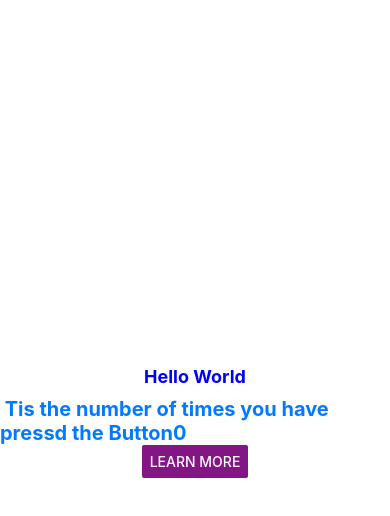
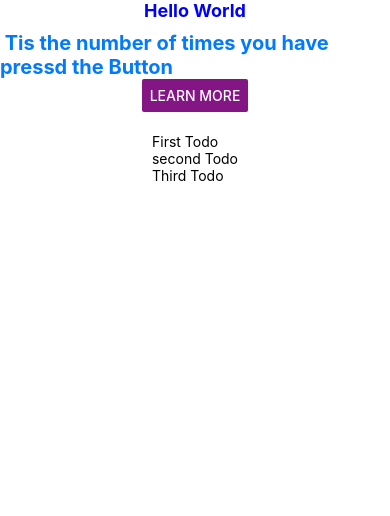
Before and after one commit to hugomvera/ReactNativeDemo, a React Native app: screen / in a window 390 px wide. Shown: the top 516 px of the page. Built offline with nearby package versions, Linux system fonts and the light colour scheme.

Commit message:
this is the video after creating the flatlist and rendering a static data

```diff
--- a/index.js
+++ b/index.js
@@ -1,6 +1,24 @@
 import { registerRootComponent } from "expo";
 import { React, useState } from "react";
-import { Text, StyleSheet, View, Button, Alert, Platform } from "react-native";
+import {
+  FlatList,
+  TextInput,
+  Text,
+  StyleSheet,
+  View,
+  Button,
+  Alert,
+  Platform,
+} from "react-native";
+
+const DATA = [
+  {
+    id: 1,
+    title: "First Todo",
+  },
+  { id: 2, title: "second Todo" },
+  { id: 3, title: "Third Todo" },
+];
 
 function showAlert(message) {
   if (Platform.OS === "web") {
@@ -12,6 +30,9 @@ function showAlert(message) {
 
 const App = () => {
   const [count, setCount] = useState(0);
+
+  const [text, onChangeText] = useState("");
+
   function setCounter() {
     setCount(count + 1);
   }
@@ -20,13 +41,25 @@ const App = () => {
       <Text style={styles.container1}> Hello World </Text>
       <Text style={styles.container2}>
         {" "}
-        Tis the number of times you have pressd the Button{count}
+        Tis the number of times you have pressd the Button{text}
       </Text>
       <Button
         onPress={setCounter}
         title="Learn More"
         color="#841584"
         //    accessibilityLabel="Learn more about this purple button"
+      />
+
+      <TextInput
+        style={styles.container1}
+        onChangeText={onChangeText}
+        value={text}
+      />
+
+      <FlatList
+        data={DATA}
+        renderItem={({ item }) => <Text> {item.title} </Text>}
+        keyExtractor={(item) => item.id}
       />
     </View>
   );
```
Also changed, not shown: script.txt (added), 2 other files (tests, documents, lock files or other folders).
